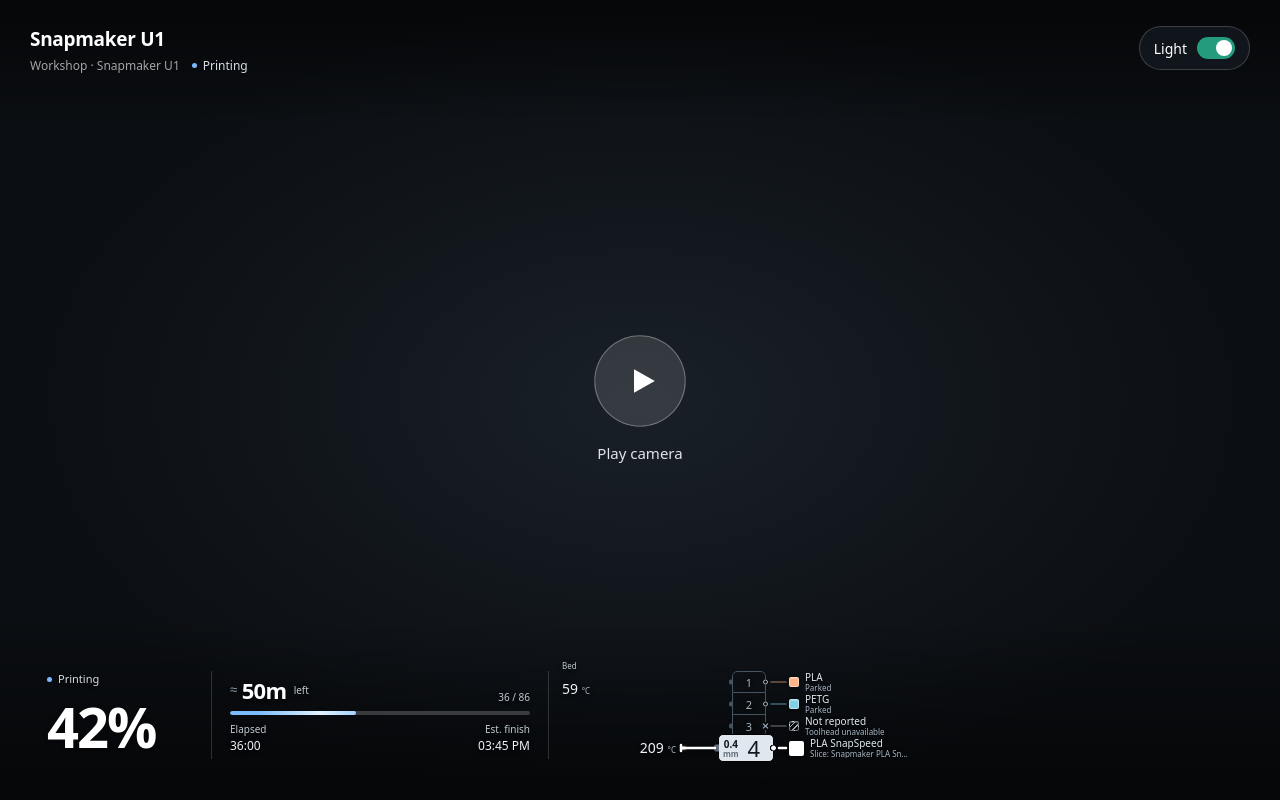
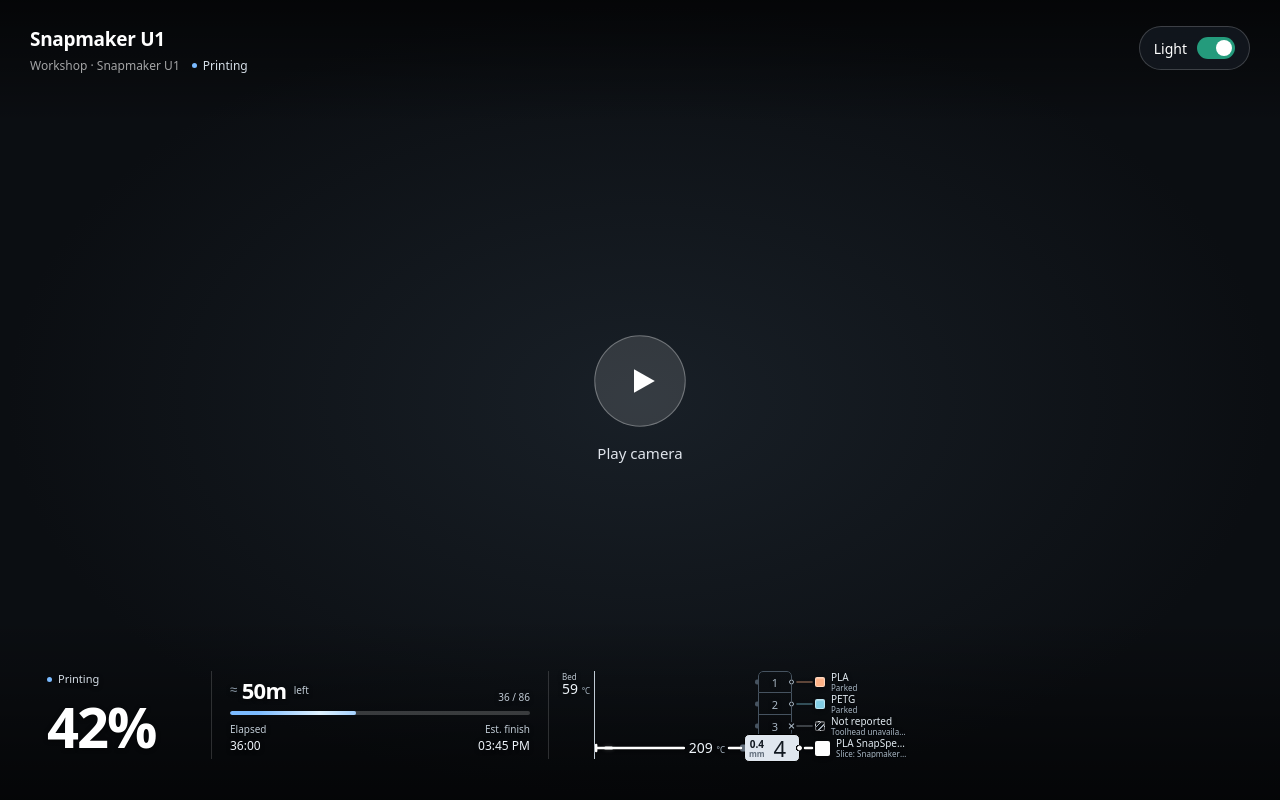
Before and after one commit to lanwen/orca-snapmaker-u1-camera-plugin, a Svelte app: page / in a window 1280 px wide. Built offline with nearby package versions, Linux system fonts and the light colour scheme.

Commit message:
fix(ui): refine temperature connectors and refresh screenshots

```diff
--- a/src/ui/PrintStats.svelte
+++ b/src/ui/PrintStats.svelte
@@ -531,10 +531,13 @@
   #stats #bed-label {
     position: absolute;
     left: 0;
-    bottom: calc(100% + 1px);
+    top: 2px;
     margin: 0;
     font-size: 8px;
     line-height: 1;
+  }
+  #stats #bed-label:has(+ dd .temperature-target > :not(sub)) {
+    top: -9px;
   }
   .heater-temperature {
     display: grid;
--- a/src/ui/Toolheads.svelte
+++ b/src/ui/Toolheads.svelte
@@ -73,6 +73,7 @@
       root.querySelector('.current-temperature .temperature-current') ??
       root.querySelector('.current-temperature dd')!
     ).getBoundingClientRect();
+    const bedBounds = root.querySelector('.bed-temperature')!.getBoundingClientRect();
     paths = tools.map((tool, id) => {
       const tab = root.querySelector(`[data-tool="${id}"]`)!.getBoundingClientRect();
       const swatch = root.querySelector(`[data-swatch="${id}"]`)!.getBoundingClientRect();
@@ -80,8 +81,8 @@
       let d = `M ${swatch.x - origin.x - 4} ${y} H ${tab.right - origin.x + 4}`;
       if (id === active && root.querySelector('.current-temperature dd:not([hidden])')) {
         const start = tab.left - origin.x - 4;
-        const end = temp.right - origin.x + 4;
-        d += ` M ${start} ${y} H ${end} M ${end} ${y - 3} V ${y + 3}`;
+        const end = bedBounds.right - origin.x + 5;
+        d += ` M ${start} ${y} H ${temp.right - origin.x + 3} M ${temp.left - origin.x - 6} ${y} H ${end} M ${end} ${y - 3} V ${y + 3}`;
       }
       return {
         id,
@@ -247,7 +248,7 @@
     grid-column: 3;
     position: relative;
     display: grid;
-    grid-template-columns: 179px minmax(0, 1fr);
+    grid-template-columns: 205px minmax(0, 1fr);
     height: 88px;
     min-width: 0;
     border-left: 1px solid #ffffff28;
@@ -256,10 +257,10 @@
   }
   .sheet {
     margin: 0;
-    padding: 0 61px 0 4px;
+    padding: 0 0 0 4px;
     display: grid;
-    grid-template-columns: minmax(0, 1fr) max-content;
-    gap: 12px;
+    grid-template-columns: max-content minmax(0, 1fr);
+    gap: 5px;
     align-items: start;
   }
   .current-temperature,
@@ -268,8 +269,29 @@
     width: max-content;
     white-space: nowrap;
   }
+  .bed-temperature {
+    align-self: stretch;
+  }
+  #hardware-stat:has(.index-stack:not([hidden]))
+    .bed-temperature:has(:global(dd:not([hidden])))::after {
+    content: '';
+    position: absolute;
+    top: 0;
+    bottom: 0;
+    right: -5px;
+    width: 1px;
+    background: #c0cbd5;
+  }
   .current-temperature {
+    width: auto;
+    margin-right: 23px;
     transform: translateY(calc(var(--active-tool) * 22px - 7px));
+  }
+  .current-temperature :global(.heater-temperature) {
+    position: relative;
+    left: 100%;
+    width: max-content;
+    transform: translateX(calc(-100% - 15px));
   }
   .index-stack {
     display: grid;
@@ -569,6 +591,9 @@
   .trace-base {
     opacity: 0.45;
   }
+  .filament-traces:not(.flowing) .trace-base {
+    stroke-dasharray: 6 3;
+  }
   .filament-traces:not(.flowing) .trace-base[data-active='true'] {
     opacity: 1;
     stroke-width: 1.2;
@@ -618,11 +643,18 @@
   }
   .standby .sheet {
     padding: 9px 0 0;
+    gap: 12px;
     grid-template-columns: none;
     grid-auto-flow: column;
     grid-auto-columns: max-content;
   }
   .standby .current-temperature {
+    width: max-content;
+    margin-right: 0;
+    transform: none;
+  }
+  .standby .current-temperature :global(.heater-temperature) {
+    left: auto;
     transform: none;
   }
   .standby .current-temperature:has(:global(dd[hidden])) {
```
Also changed, not shown: 2 other files (tests, documents, lock files or other folders).
